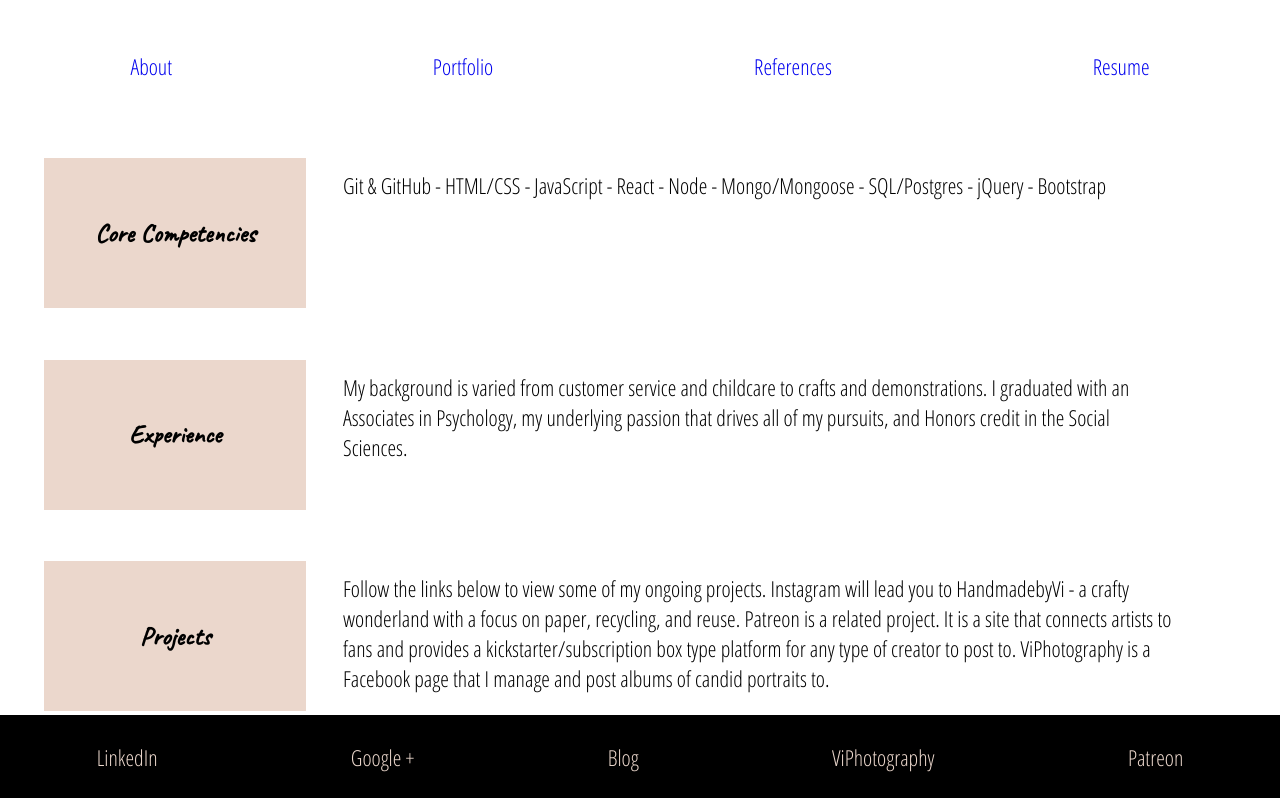
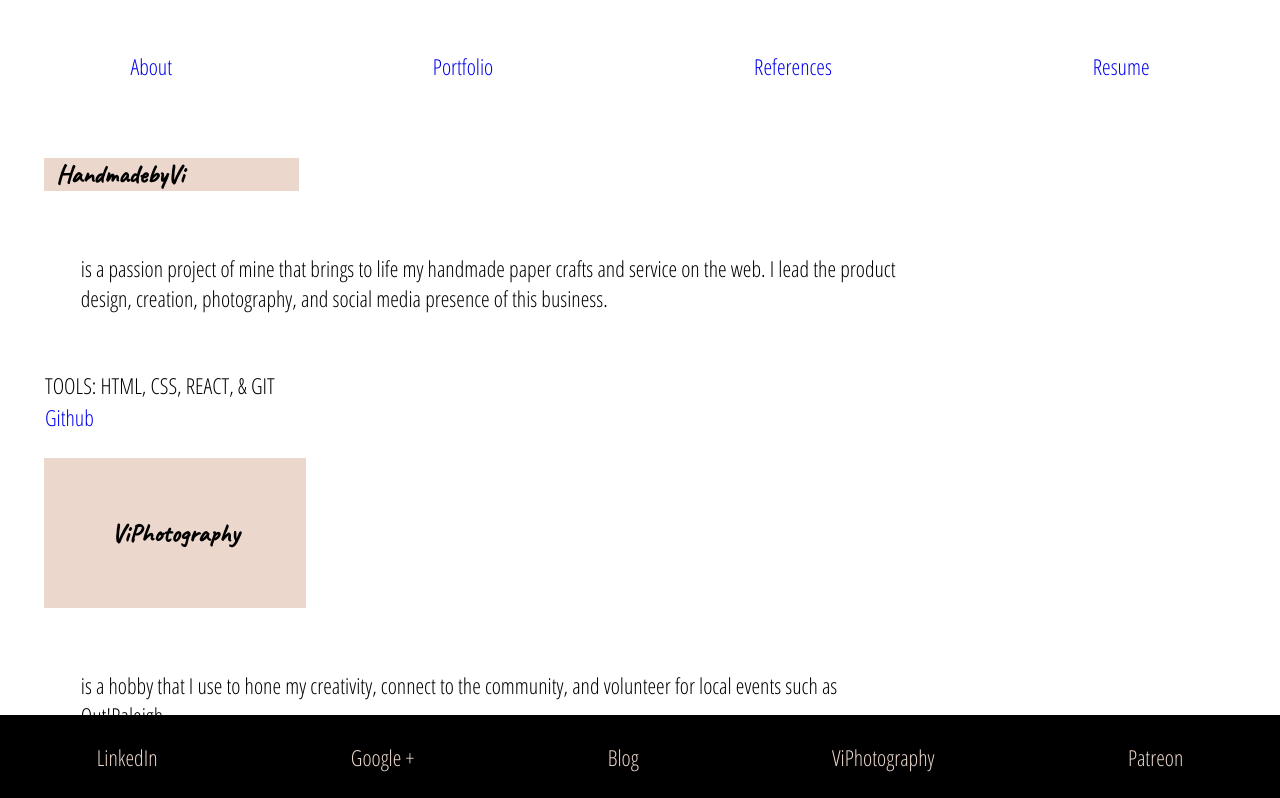
Before and after one commit to victoriarainc/portfolioapp, a React (Create React App) app: page /portfolio in a window 1280 px wide. Shown: the top 798 px of the page. Built offline with nearby package versions, Linux system fonts and the light colour scheme.

Commit message:
adjusted portfolio to include projects with links

```diff
--- a/src/components/Portfolio.js
+++ b/src/components/Portfolio.js
@@ -8,30 +8,21 @@ export default class Portfolio extends Component {
     return (
       <section className="portfolio">
 
-        <div className="skills">
-          <h3 className="skillsh3"> Core Competencies </h3>
-            <p className="bullet">
-             Git & GitHub - HTML/CSS - JavaScript - React - Node - Mongo/Mongoose - SQL/Postgres - jQuery - Bootstrap
-            </p>
+        <div className="projectWrapper">
+          <h3 className="project"> HandmadebyVi </h3>
+            <p className="bullet">is a passion project of mine that brings to life my handmade paper crafts and service on the web. I lead the  product design, creation, photography, and social media presence of this business.</p>
+            <p>TOOLS: HTML, CSS, REACT, & GIT</p>
+            <a href="https://github.com/victoriarainc/ecommerce">Github</a>
 
-          <h3 className="skillsh3"> Experience </h3>
-            <p className="bullet">
-            My background is varied from customer service and childcare to crafts
-            and demonstrations. I graduated with an Associates in Psychology, my
-            underlying passion that drives all of my pursuits, and Honors credit
-            in the Social Sciences.
-            </p>
+          <h3 className="skillsh3"> ViPhotography </h3>
+            <p className="bullet">is a hobby that I use to hone my creativity, connect to the community, and volunteer for local events such as Out!Raleigh. </p>
+            <p>TOOLS: HTML, CSS, REACT, & GIT</p>
+            <a href="https://github.com/victoriarainc/ViPhotography">In progress</a>
 
-          <h3 className="skillsh3"> Projects </h3>
-            <p className="bullet">
-            Follow the links below to view some of my ongoing projects. Instagram
-            will lead you to HandmadebyVi - a crafty wonderland with a focus on
-            paper, recycling, and reuse. Patreon is a related project. It is a
-            site that connects artists to fans and provides a kickstarter/subscription
-            box type platform for any type of creator to post to. ViPhotography
-            is a Facebook page that I manage and post albums of candid portraits to.
-
-            </p>
+          <h3 className="skillsh3"> From Craft to Code </h3>
+            <p className="bullet">is a blog that I designed and created to talk about my experience at The Iron Yard as I learned  front and back end development skills. I used my posts as a tool to guide other students in our projects and created a Slack to be a resource for others.</p>
+            <p>TOOLS: BLOGGER, HTML, CSS</p>
+            <a href="http://fromcrafttocode.blogspot.com/">Github</a>
 
         </div>
       </section>
```
